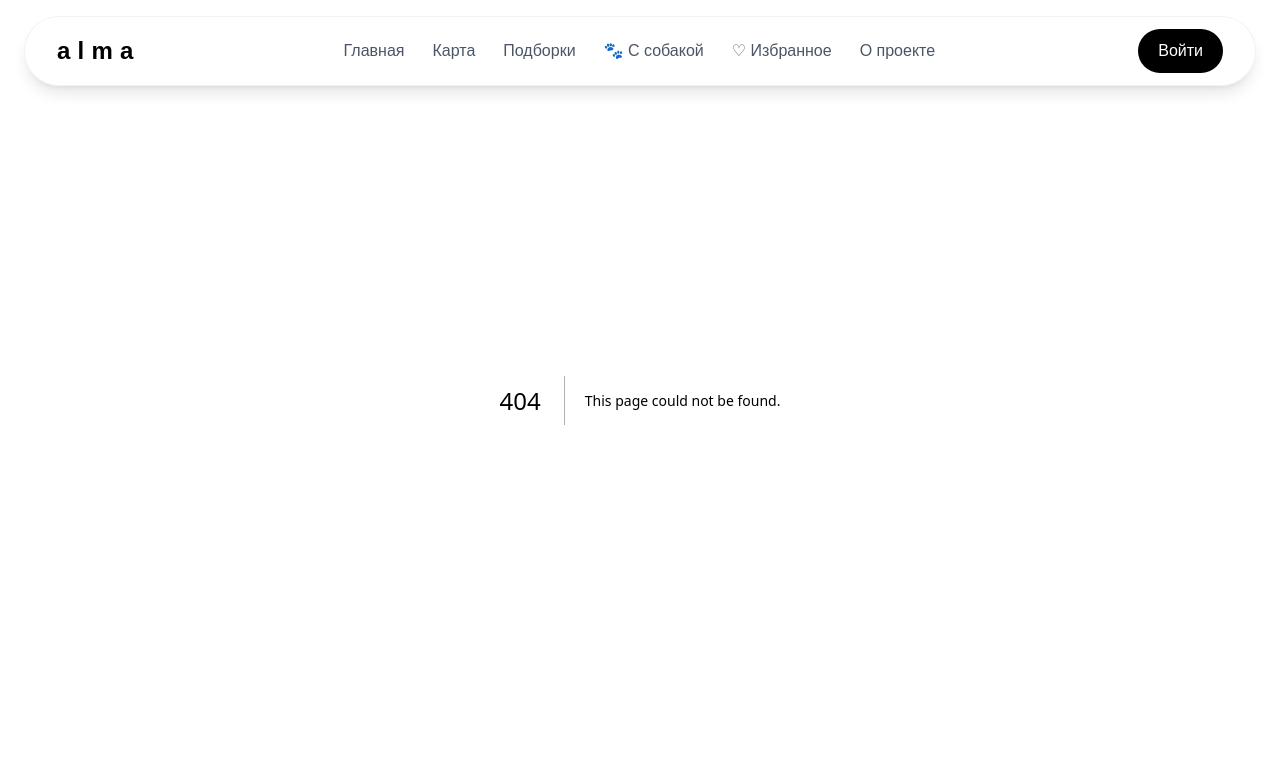
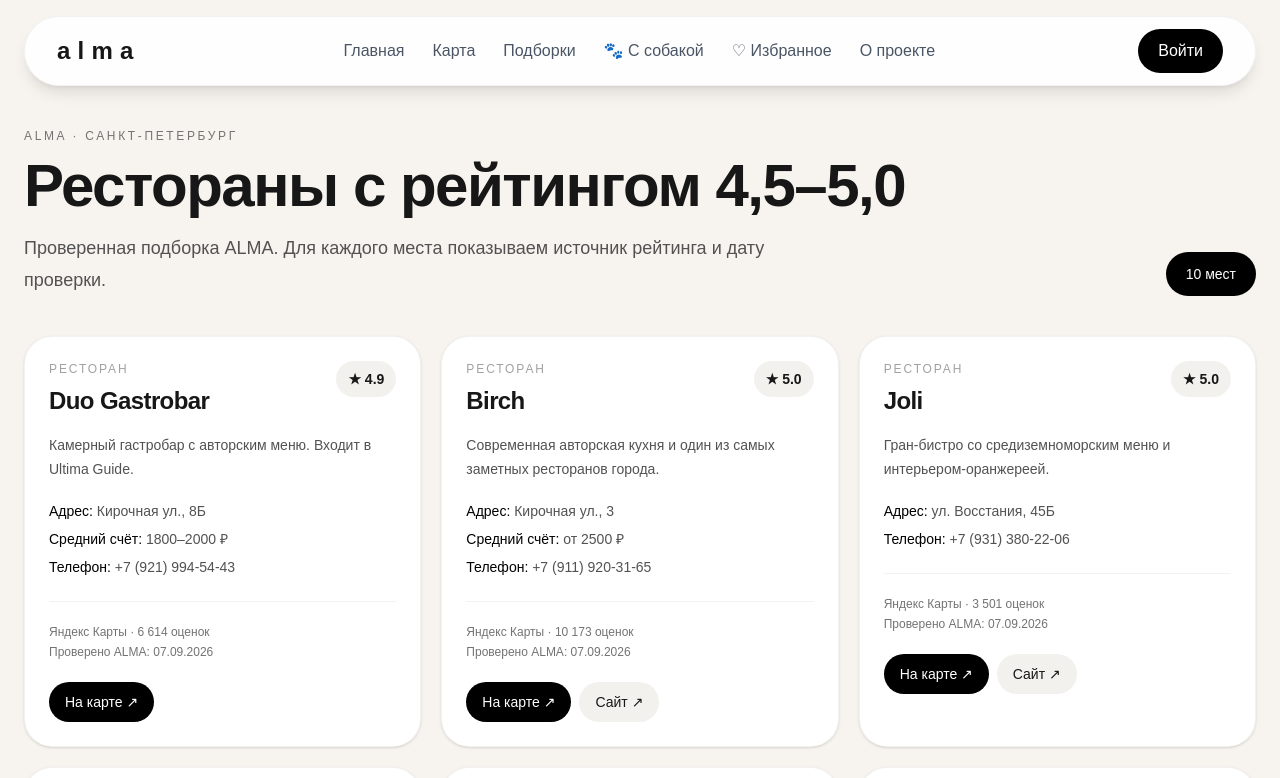
Before and after one commit to olgakastanova48386-dotcom/alma, a Next.js app: page /restaurants in a window 1280 px wide. Before the commit this address had no page. Shown: the top 778 px of the page. Built offline with nearby package versions, Linux system fonts and the light colour scheme.

Commit message:
Add verified restaurants collection page

```diff
--- /dev/null
+++ b/app/restaurants/page.tsx
@@ -0,0 +1,98 @@
+import Link from "next/link";
+import { restaurantPlaces } from "@/data/restaurantPlaces";
+
+export default function RestaurantsPage() {
+  return (
+    <main className="min-h-screen bg-[#f7f4ef] pt-28 sm:pt-32 pb-16">
+      <div className="max-w-7xl mx-auto px-4 sm:px-6">
+        <div className="flex flex-col lg:flex-row lg:items-end lg:justify-between gap-6">
+          <div>
+            <p className="text-xs uppercase tracking-[0.22em] text-neutral-500">
+              ALMA · Санкт-Петербург
+            </p>
+            <h1 className="mt-3 text-4xl sm:text-5xl lg:text-6xl font-bold tracking-tight">
+              Рестораны с рейтингом 4,5–5,0
+            </h1>
+            <p className="mt-4 max-w-3xl text-neutral-600 text-base sm:text-lg leading-8">
+              Проверенная подборка ALMA. Для каждого места показываем источник рейтинга и дату проверки.
+            </p>
+          </div>
+
+          <div className="rounded-full bg-black text-white px-5 py-3 text-sm font-medium self-start lg:self-auto">
+            {restaurantPlaces.length} мест
+          </div>
+        </div>
+
+        <div className="mt-10 grid md:grid-cols-2 xl:grid-cols-3 gap-5">
+          {restaurantPlaces.map((place) => (
+            <article
+              key={place.id}
+              className="rounded-[28px] bg-white border border-black/5 p-6 shadow-sm flex flex-col"
+            >
+              <div className="flex items-start justify-between gap-4">
+                <div>
+                  <p className="text-xs uppercase tracking-[0.16em] text-neutral-400">Ресторан</p>
+                  <h2 className="mt-2 text-2xl font-semibold tracking-tight">{place.name}</h2>
+                </div>
+                <div className="shrink-0 rounded-full bg-[#f3f1ed] px-3 py-2 text-sm font-semibold">
+                  ★ {place.rating.toFixed(1)}
+                </div>
+              </div>
+
+              <p className="mt-4 text-sm leading-6 text-neutral-600">{place.note}</p>
+
+              <div className="mt-5 space-y-2 text-sm text-neutral-600">
+                <p><span className="text-black font-medium">Адрес:</span> {place.address}</p>
+                {place.averageBill && (
+                  <p><span className="text-black font-medium">Средний счёт:</span> {place.averageBill}</p>
+                )}
+                {place.phone && (
+                  <p><span className="text-black font-medium">Телефон:</span> {place.phone}</p>
+                )}
+                {place.dogFriendly && (
+                  <p><span className="text-black font-medium">Dog Friendly:</span> {place.dogFriendly}</p>
+                )}
+              </div>
+
+              <div className="mt-6 pt-5 border-t border-black/5 text-xs text-neutral-500 leading-5">
+                <p>{place.ratingSource} · {place.ratingCount.toLocaleString("ru-RU")} оценок</p>
+                <p>Проверено ALMA: {place.ratingUpdated}</p>
+              </div>
+
+              <div className="mt-5 flex flex-wrap gap-2">
+                <a
+                  href={place.sourceUrl}
+                  target="_blank"
+                  rel="noreferrer"
+                  className="inline-flex rounded-full bg-black text-white px-4 py-2.5 text-sm font-medium"
+                >
+                  На карте ↗
+                </a>
+
+                {place.website && (
+                  <a
+                    href={place.website}
+                    target="_blank"
+                    rel="noreferrer"
+                    className="inline-flex rounded-full bg-[#f3f1ed] px-4 py-2.5 text-sm font-medium"
+                  >
+                    Сайт ↗
+                  </a>
+                )}
+              </div>
+            </article>
+          ))}
+        </div>
+
+        <div className="mt-10">
+          <Link
+            href="/collections"
+            className="inline-flex rounded-full bg-white border border-black/5 px-5 py-3 text-sm font-medium shadow-sm"
+          >
+            ← К подборкам
+          </Link>
+        </div>
+      </div>
+    </main>
+  );
+}
```
